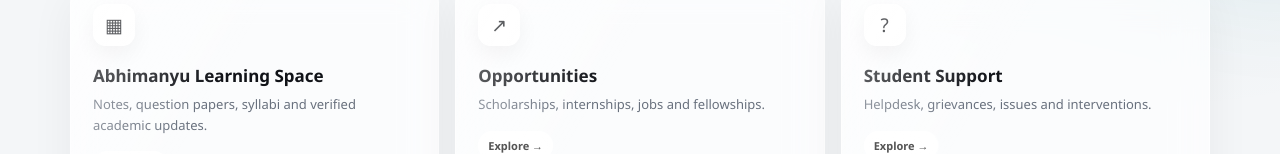
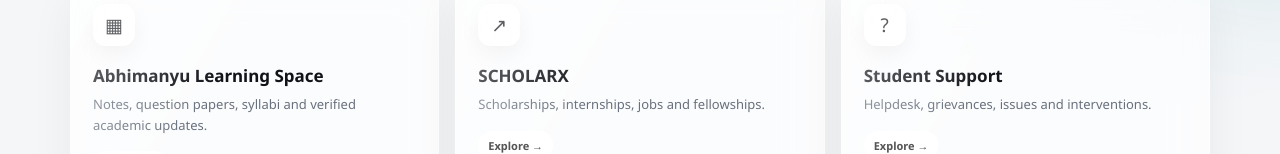
Before and after one commit to Com-Adarsh/Sficusatapp-, a Next.js app: page / in a window 1280 px wide. Shown: the part 754-908 px from the top of the page. Built offline with nearby package versions, Linux system fonts and the light colour scheme.

Commit message:
rename home opportunities card to SCHOLARX

```diff
--- a/app/page.tsx
+++ b/app/page.tsx
@@ -1,5 +1,5 @@
 import PageShell from "./components/PageShell";
-const services=[["▦","Abhimanyu Learning Space","Notes, question papers, syllabi and verified academic updates.","/resources"],["↗","Opportunities","Scholarships, internships, jobs and fellowships.","/opportunities"],["?","Student Support","Helpdesk, grievances, issues and interventions.","/support"]];
+const services=[["▦","Abhimanyu Learning Space","Notes, question papers, syllabi and verified academic updates.","/resources"],["↗","SCHOLARX","Scholarships, internships, jobs and fellowships.","/opportunities"],["?","Student Support","Helpdesk, grievances, issues and interventions.","/support"]];
 const initiatives=[["Aashraya","Blood donation support","Request blood, register as a donor or find donation camps.","/aashraya","a"],["Sahayi","Scribe & accessibility support","Request a scribe or join the volunteer network.","/sahayi","s"],["Samskara","Culture & creativity","Events, competitions, magazine, gallery and volunteers.","/samskara","m"]];
 export default function Home(){return <PageShell>
 <section className="hero"><div className="shell"><div className="eyebrow"><i className="dot"/> SFI CUSAT · Digital Student Platform</div><h1>Student life,<br/><em>connected.</em></h1><p>One accessible place for academic resources, opportunities, student support and culture — built around the everyday needs of CUSAT students.</p><div className="actions"><a className="btn primary" href="#services">Explore services</a><a className="btn" href="/sign-in">Create student profile</a></div><div className="chips"><span className="chip">Mobile first</span><span className="chip">English · മലയാളം</span><span className="chip">Open to all CUSAT students</span></div></div></section>
```
